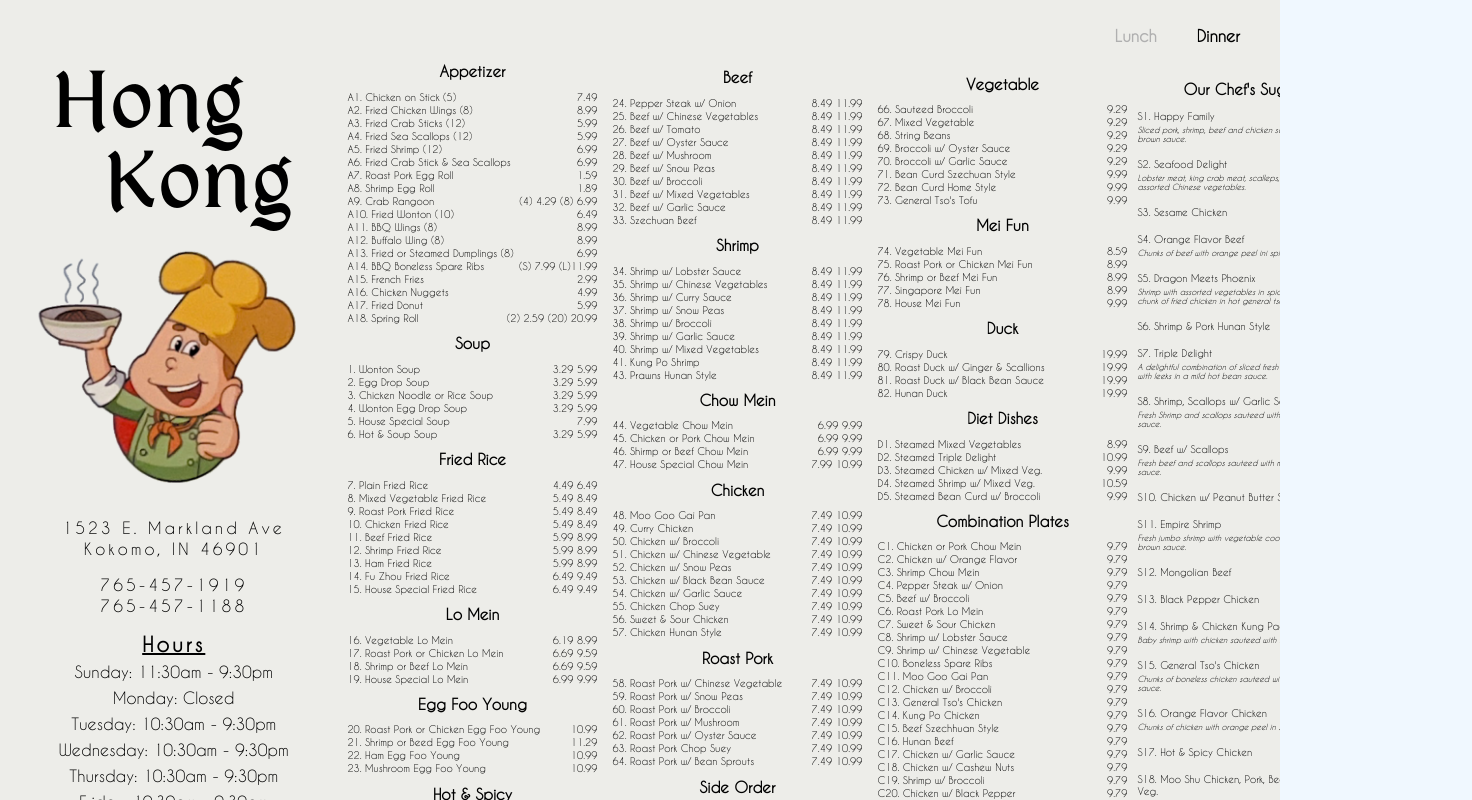
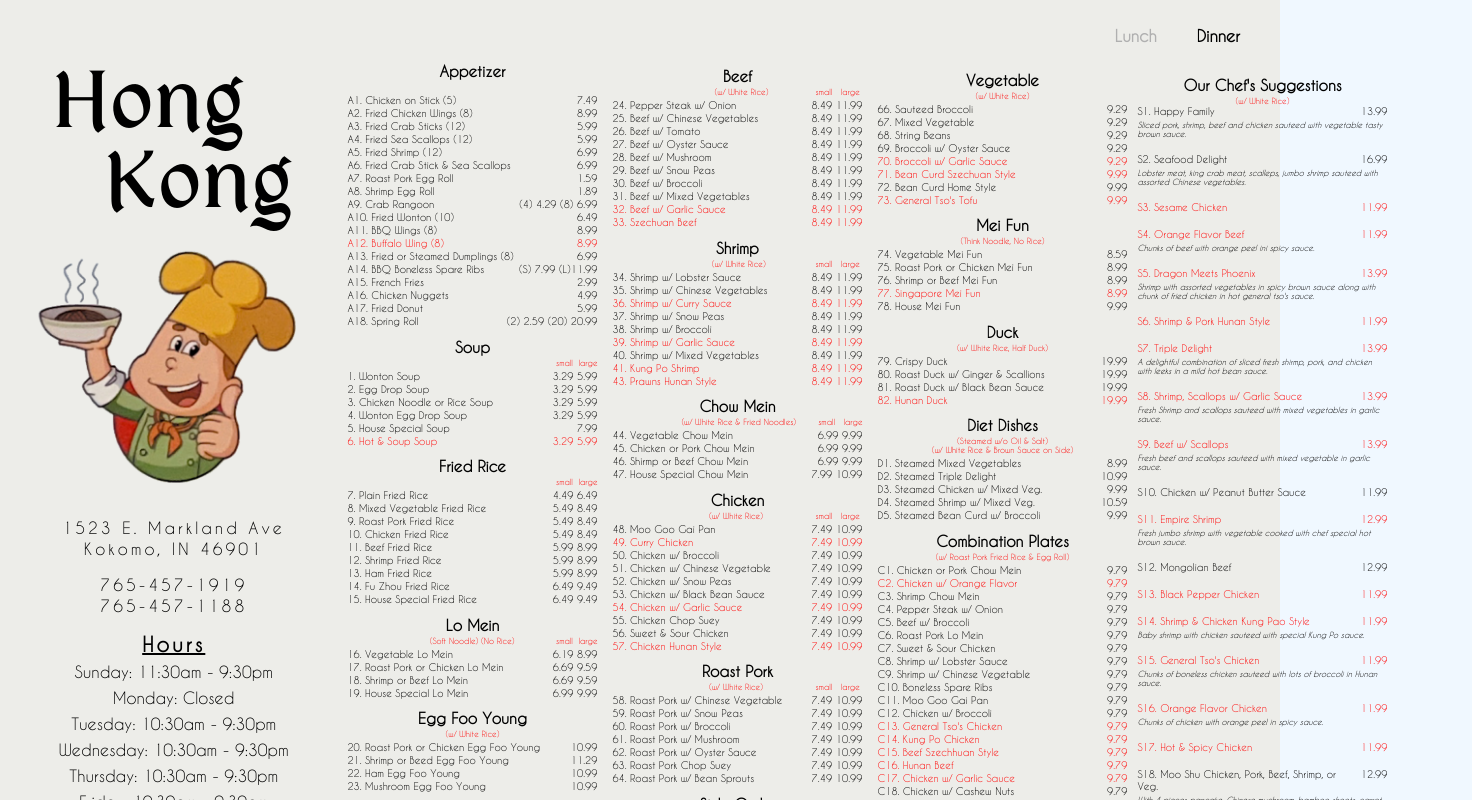
Before and after one commit to chrislqiu/HongKong, a React (Create React App) app: page / in a window 1280 px wide. Shown: the top 800 px of the page, 1472 px wide, since content can reach past the window. Built offline with nearby package versions, Linux system fonts and the light colour scheme.

Commit message:
dinner menu done, unlocked horizontal scroll to test

```diff
--- a/src/App.css
+++ b/src/App.css
@@ -194,14 +194,3 @@
   display: block; /* Ensures it does not overflow inline space */
   margin: 0 auto; /* Centers the image horizontally */
 }
-
-.dinner-menu {
-
-}
-
-body, html {
-  margin: 0;
-  padding: 0;
-  overflow-x: hidden; /* Prevent horizontal scrolling */
-  width: 100%;
-}
--- a/src/App.js
+++ b/src/App.js
@@ -12,7 +12,7 @@ function App() {
     { question: "What is the difference between the large and combination sizes?", answer: "Large sizes comes with more entree than the combination and a small side of white rice. The combination is half pork fried rice, half entree, and comes with a side of eggroll." },
     { question: "Do you offer delivery?", answer: "No, unfortunately we do not offer delivery anymore." },
     { question: "Can you substitute certain items in a meal for another item?", answer: "Yes, typically most people tend to do substitution in our combinations meals. Some people prefer spring rolls or crab rangoon over pork eggrolls, and we are happy to accommodate that." },
-    { question: "Can we modify the dishes to fit our preferences?", answer: "Yes, for the most part, we are able to modify each dish to each individuals' liking. This includes more/less spice, sauce, vegetables, protein, etc and how much more/less of a certain ingredient. For some dishes, we are also able to substitute white rice for fried rice or lo mein noodles and vice versa. With that being said, this could come at an extra cost depending on what the change is." },
+    { question: "Can we modify the dishes to fit our preferences?", answer: "Yes, we can usually modify each dish to individual preferences. This includes adjusting the amount of spice, sauce, vegetables, protein, and other ingredients. For some dishes, we can also substitute white rice with fried rice or lo mein noodles, and vice versa. Please note that some modifications may incur an additional charge." },
     { question: "If I do not like a certain item, do I have to keep it in my order?", answer: "No, if there are items that come with the meal, you can ask us not to include them. This includes, but is not limited to, white rice, egg rolls, and sauces."},
     { question: "What payments do you take and can you take it over the phone?", answer: "We accept cash, and cards. We take Visa, MasterCard, Discover, and Apple Pay. We DO NOT accept card payments over the phone, due to credit card frauds in the past."}
   ];
--- a/src/DinMenu.css
+++ b/src/DinMenu.css
@@ -7,7 +7,7 @@
     background-color: transparent;
   }
 .col2 {
-    margin-top: -747px;
+    margin-top: -791px;
     margin-left: 265px;
     display: block;
     padding: 0px;
@@ -19,7 +19,7 @@
 
 .col3 {
 background-color: transparent;
-margin-top: -819px;
+margin-top: -843px;
 margin-left: 265px;
     display: block;
     padding: 0px;
@@ -30,7 +30,7 @@ margin-left: 265px;
 
 .col4 {
     background-color:transparent;
-    margin-top: -782px;
+    margin-top: -809px;
     margin-left: 525px;
     display: block;
     padding: 0px;
@@ -40,6 +40,7 @@ margin-left: 265px;
 }
     h2 {
     text-align: center;
+    margin-bottom: 2px;
   }
 
    p {
@@ -77,6 +78,12 @@ margin-left: 265px;
     font-style: italic;
   }
 
-  .spicy {
+  .spicy-text {
     color: red;
   }
+
+  .comment {
+    text-align: right;
+    font-size: 8px;
+    color: red;
+  }
--- a/src/DinMenu.js
+++ b/src/DinMenu.js
@@ -254,24 +254,37 @@ const DinMenu = () => {
     <div className='col1'>
       <div className='appetizer'>
       <h2>Appetizer</h2>
+      <div className='comment'>
+      &nbsp;
+        </div>
   {Appetizer && Appetizer.items.map(item => (
     <p key={item.name}>
-            <span className="item-name">{item.id} {item.name}</span>
-            <span className="item-price">{item.price}</span>
+      <span className={`item-name ${item.spicy ? 'spicy-text' : ''}`}>
+        {item.id} {item.name}
+      </span>
+      <span className={`item-price ${item.spicy ? 'spicy-text' : ''}`}>
+        {item.price}
+      </span>
     </p>
   ))}
       </div>
       <div className='soup'>
       <h2>Soup</h2>
+        <div className='comment'>
+        <span>small&nbsp; large</span>
+        </div>
         {Soup && Soup.items.map(item => (
           <p key={item.name}>
-            <span className="item-name">{item.id} {item.name}</span>
-            <span className="item-price">{item.smallp} {item.largep}</span>
+          <span className={`item-name ${item.spicy ? 'spicy-text' : ''}`}>{item.id} {item.name}</span>
+          <span className={`item-price ${item.spicy ? 'spicy-text' : ''}`}>{item.smallp} {item.largep}</span>
         </p>
         ))}
       </div>
       <div className='friedrice'>
       <h2>Fried Rice</h2>
+      <div className='comment'>
+        <span>small&nbsp; large</span>
+        </div>
         {FR && FR.items.map(item => (
           <p key={item.name}>
             <span className="item-name">{item.id} {item.name}</span>
@@ -281,6 +294,9 @@ const DinMenu = () => {
       </div>
       <div className='lomein'>
       <h2>Lo Mein</h2>
+        <div className='comment'>
+        <span>(Soft Noodle) (No Rice)&nbsp;&nbsp;&nbsp;&nbsp;&nbsp;&nbsp;&nbsp;&nbsp;&nbsp;&nbsp;&nbsp;&nbsp;&nbsp;&nbsp; small&nbsp; large</span>
+        </div>
         {LM && LM.items.map(item => (
           <p key={item.name}>
             <span className="item-name">{item.id} {item.name}</span>
@@ -290,65 +306,91 @@ const DinMenu = () => {
       </div>
       <div className='eggfooyoung'>
       <h2>Egg Foo Young</h2>
+      <div className='comment'style={{textAlign: 'center'}}>
+      <span>(w/ White Rice)</span>
+        </div>
         {EFY && EFY.items.map(item => (
           <p key={item.name}>
-            <span className="item-name">{item.id} {item.name}</span>
-            <span className="item-price">{item.price}</span>
+          <span className={`item-name ${item.spicy ? 'spicy-text' : ''}`}>
+            {item.id} {item.name}
+          </span>
+          <span className={`item-price ${item.spicy ? 'spicy-text' : ''}`}>
+            {item.price}
+          </span>
         </p>
         ))}
       </div>
-      <div className='hotnspicy'>
+      <div className='hotnspicy' style={{color:'red'}}>
       <h2>Hot & Spicy</h2>
+        <h5>We can alter the spice according to your taste</h5>
       </div>
     </div>
     <div className='col2'>
       <div className='beef'>
       <h2>Beef</h2>
+      <div className='comment'>
+        <span>(w/ White Rice)&nbsp;&nbsp;&nbsp;&nbsp;&nbsp;&nbsp;&nbsp;&nbsp;&nbsp;&nbsp;&nbsp;&nbsp;&nbsp;&nbsp;&nbsp;&nbsp; small&nbsp;&nbsp;  large&nbsp;</span>
+        </div>
         {B && B.items.map(item => (
           <p key={item.name}>
-            <span className="item-name">{item.id} {item.name}</span>
-            <span className="item-price">{item.smallp} {item.largep}</span>
+            <span className={`item-name ${item.spicy ? 'spicy-text' : ''}`}>{item.id} {item.name}</span>
+            <span className={`item-price ${item.spicy ? 'spicy-text' : ''}`}>{item.smallp} {item.largep}</span>
           </p>
         ))}
       </div>
       <div className='shrimp'>
       <h2>Shrimp</h2>
+      <div className='comment'>
+        <span>(w/ White Rice)&nbsp;&nbsp;&nbsp;&nbsp;&nbsp;&nbsp;&nbsp;&nbsp;&nbsp;&nbsp;&nbsp;&nbsp;&nbsp;&nbsp;&nbsp;&nbsp;&nbsp; small&nbsp;&nbsp; large&nbsp;</span>
+        </div>
         {S && S.items.map(item => (
           <p key={item.name}>
-            <span className="item-name">{item.id} {item.name}</span>
-            <span className="item-price">{item.smallp} {item.largep}</span>
+          <span className={`item-name ${item.spicy ? 'spicy-text' : ''}`}>{item.id} {item.name}</span>
+          <span className={`item-price ${item.spicy ? 'spicy-text' : ''}`}>{item.smallp} {item.largep}</span>
         </p>
         ))}
       </div>
       <div className='chowmein'>
       <h2>Chow Mein</h2>
+      <div className='comment'>
+        <span>(w/ White Rice & Fried Noodles)&nbsp;&nbsp;&nbsp;&nbsp;&nbsp;&nbsp;&nbsp; small&nbsp;&nbsp; large</span>
+        </div>
         {CM && CM.items.map(item => (
           <p key={item.name}>
-            <span className="item-name">{item.id} {item.name}</span>
-            <span className="item-price">{item.smallp} {item.largep}</span>
+          <span className={`item-name ${item.spicy ? 'spicy-text' : ''}`}>{item.id} {item.name}</span>
+          <span className={`item-price ${item.spicy ? 'spicy-text' : ''}`}>{item.smallp} {item.largep}</span>
         </p>
         ))}
       </div>
       <div className='chicken'>
       <h2>Chicken</h2>
+      <div className='comment'>
+        <span>(w/ White Rice)&nbsp;&nbsp;&nbsp;&nbsp;&nbsp;&nbsp;&nbsp;&nbsp;&nbsp;&nbsp;&nbsp;&nbsp;&nbsp;&nbsp;&nbsp;&nbsp;&nbsp;&nbsp; small&nbsp;&nbsp; large&nbsp;</span>
+        </div>
         {C && C.items.map(item => (
           <p key={item.name}>
-            <span className="item-name">{item.id} {item.name}</span>
-            <span className="item-price">{item.smallp} {item.largep}</span>
+          <span className={`item-name ${item.spicy ? 'spicy-text' : ''}`}>{item.id} {item.name}</span>
+          <span className={`item-price ${item.spicy ? 'spicy-text' : ''}`}>{item.smallp} {item.largep}</span>
         </p>
         ))}
       </div>
       <div className='roastpork'>
       <h2>Roast Pork</h2>
+      <div className='comment'>
+        <span>(w/ White Rice)&nbsp;&nbsp;&nbsp;&nbsp;&nbsp;&nbsp;&nbsp;&nbsp;&nbsp;&nbsp;&nbsp;&nbsp;&nbsp;&nbsp;&nbsp;&nbsp;&nbsp;&nbsp; small&nbsp;&nbsp; large&nbsp;</span>
+        </div>
         {RP && RP.items.map(item => (
           <p key={item.name}>
-            <span className="item-name">{item.id} {item.name}</span>
-            <span className="item-price">{item.smallp} {item.largep}</span>
+          <span className={`item-name ${item.spicy ? 'spicy-text' : ''}`}>{item.id} {item.name}</span>
+          <span className={`item-price ${item.spicy ? 'spicy-text' : ''}`}>{item.smallp} {item.largep}</span>
         </p>
         ))}
       </div>
       <div className='sideorder'>
       <h2>Side Order</h2>
+      <div className='comment'>
+        <span>small&nbsp; large</span>
+        </div>
         {SO && SO.items.map(item => (
           <p key={item.name}>
             <span className="item-name">{item.id} {item.name}</span>
@@ -359,46 +401,84 @@ const DinMenu = () => {
       <div className='col3'>
       <div className='vegetable'>
       <h2>Vegetable</h2>
+      <div className='comment' style={{textAlign: 'center'}}>
+        <span>(w/ White Rice)</span>
+        </div>
         {V && V.items.map(item => (
           <p key={item.name}>
-            <span className="item-name">{item.id} {item.name}</span>
-            <span className="item-price">{item.price}</span>
+          <span className={`item-name ${item.spicy ? 'spicy-text' : ''}`}>
+            {item.id} {item.name}
+          </span>
+          <span className={`item-price ${item.spicy ? 'spicy-text' : ''}`}>
+            {item.price}
+          </span>
         </p>
         ))}
       </div>
       <div className='meinfun'>
       <h2>Mei Fun</h2>
+      <div className='comment' style={{textAlign: 'center'}}>
+        <span>(Think Noodle, No Rice)</span>
+        </div>
         {MF && MF.items.map(item => (
           <p key={item.name}>
-            <span className="item-name">{item.id} {item.name}</span>
-            <span className="item-price">{item.price}</span>
+          <span className={`item-name ${item.spicy ? 'spicy-text' : ''}`}>
+            {item.id} {item.name}
+          </span>
+          <span className={`item-price ${item.spicy ? 'spicy-text' : ''}`}>
+            {item.price}
+          </span>
         </p>
         ))}
       </div>
       <div className='duck'>
       <h2>Duck</h2>
+      <div className='comment' style={{textAlign: 'center'}}>
+        <span>(w/ White Rice, Half Duck)</span>
+        </div>
         {D && D.items.map(item => (
           <p key={item.name}>
-            <span className="item-name">{item.id} {item.name}</span>
-            <span className="item-price">{item.price}</span>
+          <span className={`item-name ${item.spicy ? 'spicy-text' : ''}`}>
+            {item.id} {item.name}
+          </span>
+          <span className={`item-price ${item.spicy ? 'spicy-text' : ''}`}>
+            {item.price}
+          </span>
         </p>
         ))}
       </div>
       <div className='dietdishes'>
       <h2>Diet Dishes</h2>
+      <div className='comment' style={{textAlign: 'center', display: 'block'}}>
+        <span>(Steamed w/o Oil & Salt)</span>
+        </div>
+        <div className='comment' style={{textAlign: 'center', display: 'block'}}>
+        <span>(w/ White Rice & Brown Sauce on Side)</span>
+        </div>
         {DD && DD.items.map(item => (
           <p key={item.name}>
-            <span className="item-name">{item.id} {item.name}</span>
-            <span className="item-price">{item.price}</span>
+          <span className={`item-name ${item.spicy ? 'spicy-text' : ''}`}>
+            {item.id} {item.name}
+          </span>
+          <span className={`item-price ${item.spicy ? 'spicy-text' : ''}`}>
+            {item.price}
+          </span>
         </p>
         ))}
       </div>
       <div className='combo'>
       <h2>Combination Plates</h2>
+      <div className='comment' style={{textAlign: 'center'}}>
+        <span>(w/ Roast Pork Fried Rice & Egg Roll)</span>
+        </div>
         {CP && CP.items.map(item => (
           <p key={item.name}>
-            <span className="item-name">{item.id} {item.name}</span>
-            <span className="item-price">{item.price}</span>
+          <span className={`item-name ${item.spicy ? 'spicy-text' : ''}`}>
+            {item.id} {item.name}
+          </span>
+          <span className={`item-price ${item.spicy ? 'spicy-text' : ''}`}>
+            {item.price}
+          </span>
         </p>
         ))}
       </div>
@@ -406,11 +486,14 @@ const DinMenu = () => {
       <div className='col4'>
       <div className='special'>
       <h2>Our Chef's Suggestions</h2>
+      <div className='comment' style={{textAlign: 'center', display: 'block'}}>
+        <span>(w/ White Rice)</span>
+        </div>
           {OCS && OCS.items.map(item => (
             <div key={item.name} className="menu-item"> {/* Key change: wrapping div */}
               <div className="item-name-price"> {/* New div for name and price */}
-                <span className="item-name">{item.id} {item.name}</span>
-                <span className="item-price">{item.price}</span>
+                <span className={`item-name ${item.spicy ? 'spicy-text' : ''}`}>{item.id} {item.name}</span>
+                <span className={`item-price ${item.spicy ? 'spicy-text' : ''}`}>{item.price}</span>
               </div>
               {item.desc && <div className="desc">{item.desc}</div>} {/* Conditional rendering */}
             </div>
```
Lines whose indentation alone changed are shown as unchanged.
